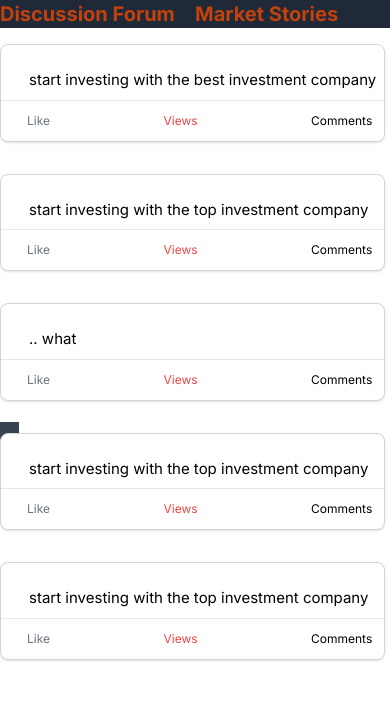
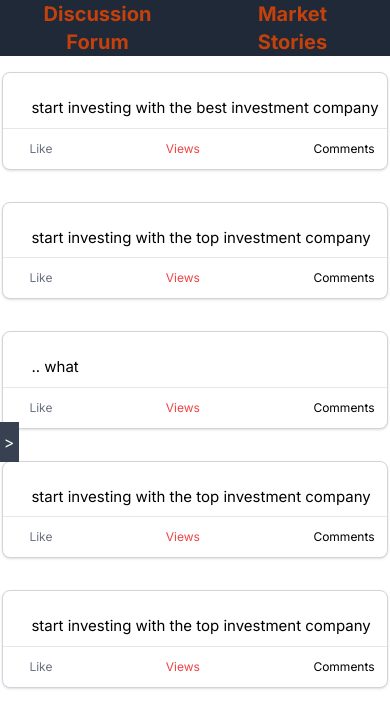
Before and after one commit to tarunkumarkushwaha/goindiastockstarunassign, a Next.js app: page / in a window 390 px wide. Shown: the top 728 px of the page. Built offline with nearby package versions, Linux system fonts and the light colour scheme.

Commit message:
responsiveness added

```diff
--- a/app/page.js
+++ b/app/page.js
@@ -23,7 +23,7 @@ export default function Home() {
   return (
     <>
       <Navbar settoggle={settoggle} />
-      <div className={`flex flex-row justify-between transition-all duration-1000 ease-in-out ${sidebar ? "ml-0 md:ml-[30vw]" : "md:ml-0 ml-0"}`}>
+      <div className={`flex flex-row justify-between transition-all duration-1000 ease-in-out ${sidebar ? "ml-0 md:ml-[25vw]" : "md:ml-0 ml-0"}`}>
         <SideBar sidebar={sidebar} setsidebar={setsidebar} />
         <DiscussionForum size={size} toggle={toggle} settoggle={settoggle} />
         <MarketStories size={size} toggle={toggle} settoggle={settoggle} />
--- a/components/Navbar.jsx
+++ b/components/Navbar.jsx
@@ -5,9 +5,9 @@ const Navbar = ({ settoggle }) => {
         <>
             <div className='flex flex-row'>
                 <h1 className="bg-gray-800 md:bg-gray-50 mx-28 font-bold md:inline-flex hidden text-xl text-white md:text-orange-700">Discussion Forum</h1>
-                <button onClick={() => settoggle(true)} className="w-[50vw] md:mx-auto mx-0 bg-gray-800 md:bg-gray-50 md:hidden inline-flex font-bold text-xl text-orange-700">Discussion Forum</button>
+                <button onClick={() => settoggle(true)} className="px-[10%] w-[50vw] md:mx-auto mx-0 bg-gray-800 md:bg-gray-50 md:hidden inline-flex font-bold text-xl text-orange-700">Discussion Forum</button>
                 <h1 className="bg-gray-800 md:bg-gray-50 mx-28 font-bold md:inline-flex hidden text-xl text-white md:text-orange-700">Market Stories</h1>
-                <button onClick={() => settoggle(false)} className="w-[50vw] bg-gray-800 md:bg-gray-50 md:hidden inline-flex font-bold text-xl text-orange-700">Market Stories</button>
+                <button onClick={() => settoggle(false)} className="px-[10%] w-[50vw] bg-gray-800 md:bg-gray-50 md:hidden inline-flex font-bold text-xl text-orange-700">Market Stories</button>
             </div>
         </>
     )
--- a/components/SideBar.jsx
+++ b/components/SideBar.jsx
@@ -3,7 +3,7 @@ const SideBar = ({ sidebar, setsidebar }) => {
     return (
         <>
 
-            <aside className={`absolute top-0 left-0 h-full transition-all duration-1000 ease-in-out ${!sidebar ? "w-[30vw] -translate-x-full" : "w-[30vw] -translate-x-1"}`}>
+            <aside className={`absolute top-0 left-0 h-full transition-all duration-1000 ease-in-out ${!sidebar ? "md:w-[25vw] w-[60vw] -translate-x-full" : "md:w-[40vw] w-[60vw] -translate-x-1"}`}>
                 <div className="h-full px-3 py-4 overflow-y-auto bg-gray-50 dark:bg-gray-800">
                     <div className="w-4 text-xxl fixed top-1/2 right-[-15px]"><button className='w-5 h-10 text-gray-50 bg-gray-700' onClick={()=>setsidebar(!sidebar)}>{sidebar ? "<":">"}</button></div>
                     <ul className="space-y-2 font-medium">
--- a/components/discussionforum/DiscussionForum.jsx
+++ b/components/discussionforum/DiscussionForum.jsx
@@ -5,10 +5,10 @@ import data from "@/Dummy Data/Data"
 const DiscussionForum = ({ size, toggle }) => {
   return (
     <>
-        {size < 767 ? toggle && <div className={`absolute top- flex flex-col justify-center mx-auto`}>
+        {size < 767 ? toggle && <div className={`flex flex-col mx-auto`}>
           {data && data.post.map((item, index) => { return <Post key={index} data={item} /> })}
         </div> :
-          <div className={`flex flex-col justify-center mx-auto`}>
+          <div className={`flex flex-col mx-auto`}>
             {data && data.post.map((item, index) => { return <Post key={index} data={item} /> })}
           </div>
         }
--- a/components/marketstories/MarketStories.jsx
+++ b/components/marketstories/MarketStories.jsx
@@ -5,11 +5,11 @@ import data from "@/Dummy Data/Data"
 const MarketStories = ({ size, toggle }) => {
   return (
     <>
-      {size < 767 ? !toggle && <div className="flex flex-col justify-center mx-auto">
+      {size < 767 ? !toggle && <div className="flex flex-col mx-auto">
         {data && data.marketingstories.map((item, index) => { return <StoryCard key={index} data={item} /> })}
       </div>
         :
-        <div className="flex flex-col justify-center mx-auto">
+        <div className="flex flex-col mx-auto">
           {data && data.marketingstories.map((item, index) => { return <StoryCard key={index} data={item} /> })}
         </div>}
     </>
```
